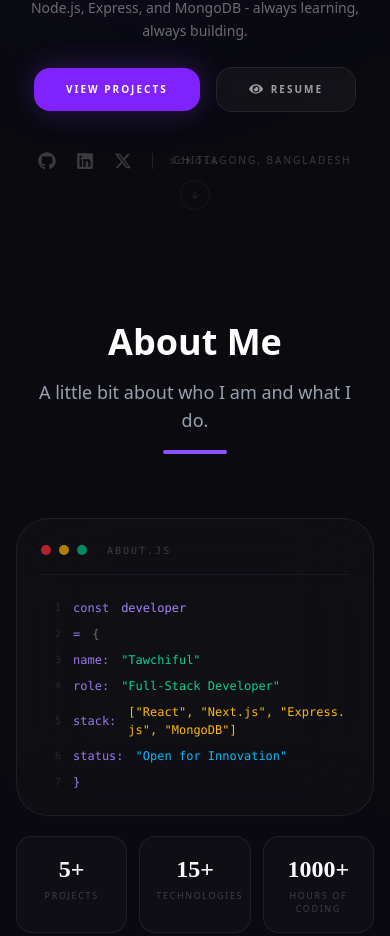
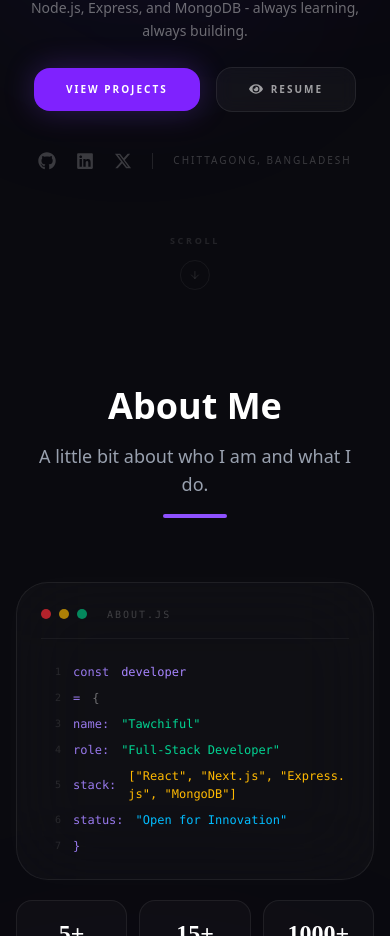
Before and after one commit to tawchifulislam/portfolio, a Next.js app: page / in a window 390 px wide. Shown: the part 779-1715 px from the top of the page. Built offline with nearby package versions, Linux system fonts and the light colour scheme.

Commit message:
refactor: adjust padding for Hero section and button positioning

```diff
--- a/src/components/sections/Hero.jsx
+++ b/src/components/sections/Hero.jsx
@@ -95,7 +95,7 @@ export default function Hero() {
             initial="hidden"
             animate="visible"
             transition={{ delay: 0.5 }}
-            className="flex items-center gap-5 pt-4"
+            className="flex items-center gap-5 pt-4 pb-16 md:pb-0"
           >
             {[
               {
@@ -170,7 +170,7 @@ export default function Hero() {
 
       <motion.button
         onClick={() => scrollToSection('about')}
-        className="absolute bottom-10 left-1/2 -translate-x-1/2 flex flex-col items-center gap-3 text-white/10 hover:text-white/40 transition-all duration-300"
+        className="absolute bottom-6 sm:bottom-10 left-1/2 -translate-x-1/2 flex flex-col items-center gap-3 text-white/10 hover:text-white/40 transition-all duration-300"
       >
         <span className="text-[9px] tracking-[0.3em] uppercase font-bold">
           Scroll
```
